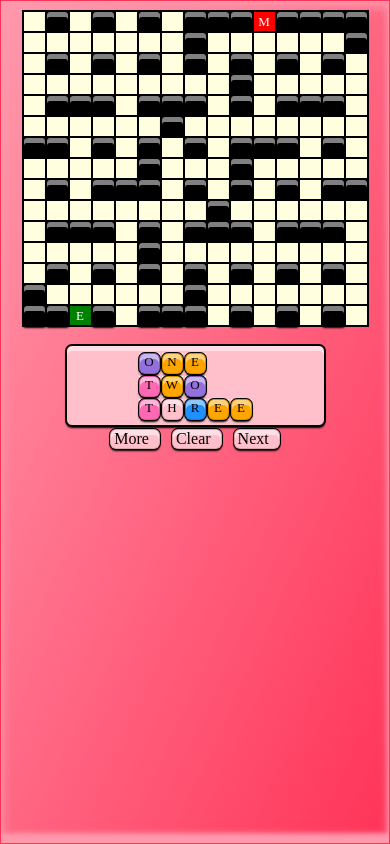
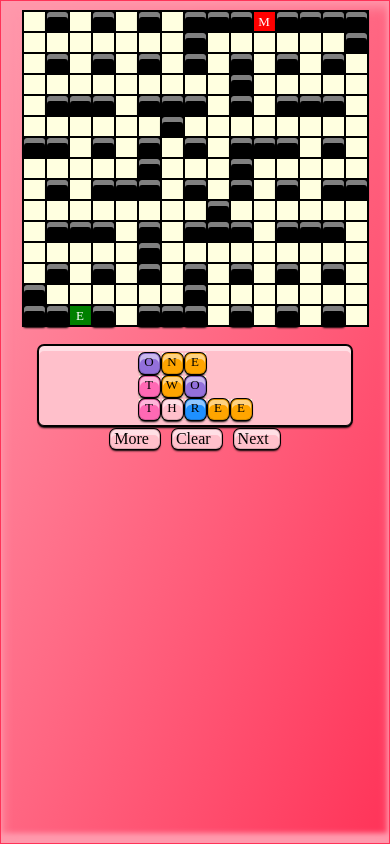
Before and after one commit to psach/game-2, a website: page www/index.html in a window 390 px wide. Drawn offline with Linux system fonts and the light colour scheme; some packages are replaced by stand-ins of ours.

Commit message:
ui tuning

```diff
--- a/www/index.html
+++ b/www/index.html
@@ -75,7 +75,7 @@ height="0" width="0" style="display:none;visibility:hidden"></iframe></noscript>
 
 <div>
 <br/>
-<table align='center'  style='border: 1px solid black;width:70%' class='d3word' >
+<table align='center'  style='border: 1px solid black;width:85%' class='d3word' >
 <tr>
 <td>
 <table align='center'  >
```
Also changed, not shown: www/level1.html (+2 -0 lines).
